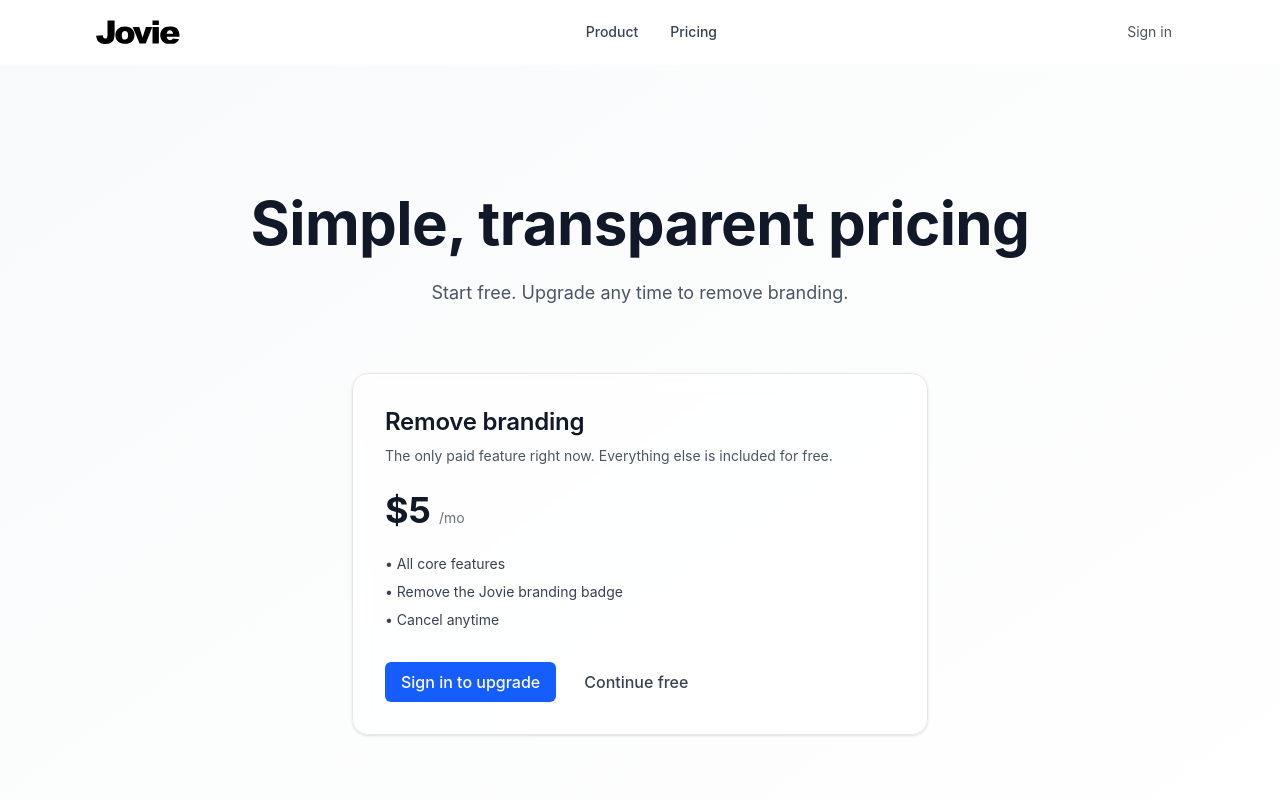
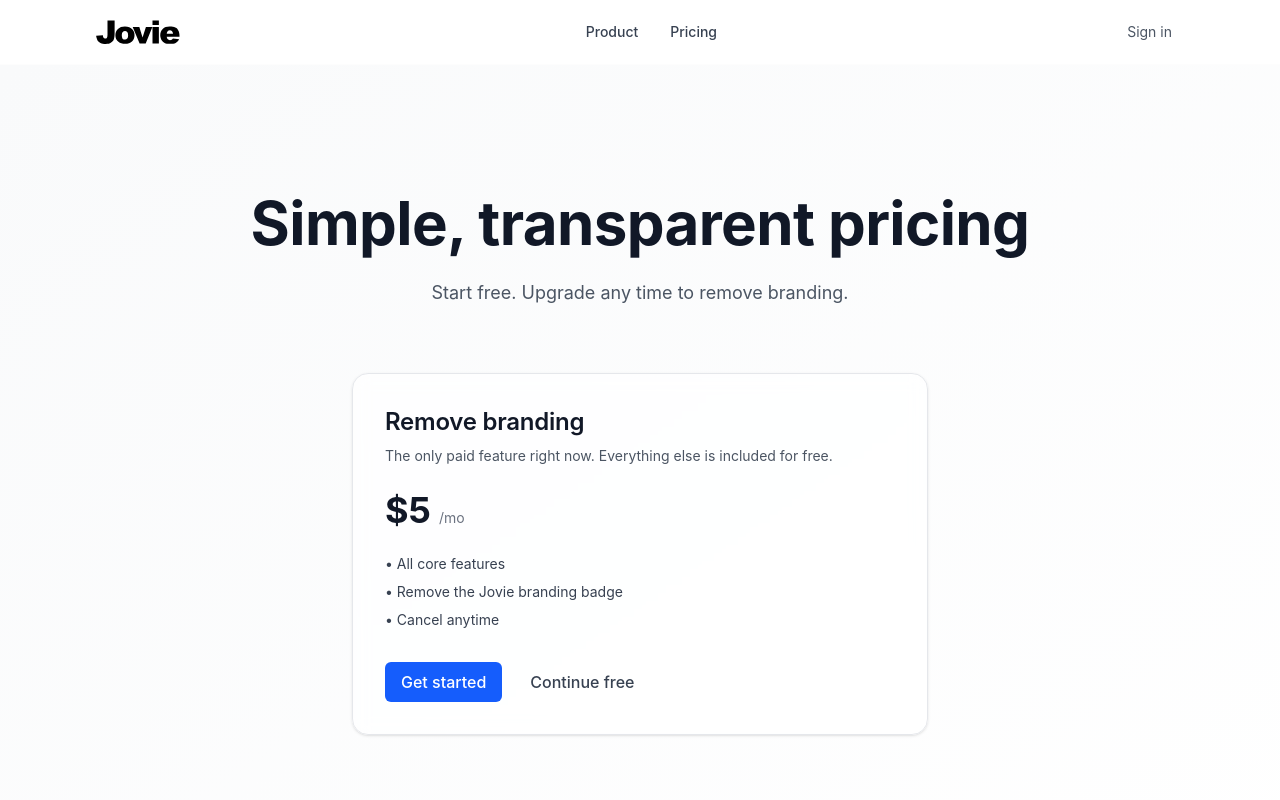
Before and after one commit to itstimwhite/Jovie, a Next.js app: page /pricing in a window 1280 px wide. Shown: the top 800 px of the page. Built offline with nearby package versions, Linux system fonts and the light colour scheme; no server answers.

Commit message:
feat(pricing): update CTA to 'Get started' linking to /sign-up

```diff
--- a/app/(marketing)/pricing/page.tsx
+++ b/app/(marketing)/pricing/page.tsx
@@ -45,10 +45,10 @@ export default function PricingPage() {
 
               <div className="mt-8 flex items-center gap-3">
                 <Link
-                  href="/sign-in"
+                  href="/sign-up"
                   className="inline-flex items-center justify-center rounded-md bg-blue-600 px-4 py-2 text-white font-medium hover:bg-blue-500 focus:outline-none focus:ring-2 focus:ring-blue-400 focus:ring-offset-2"
                 >
-                  Sign in to upgrade
+                  Get started
                 </Link>
                 <Link
                   href="/"
```
